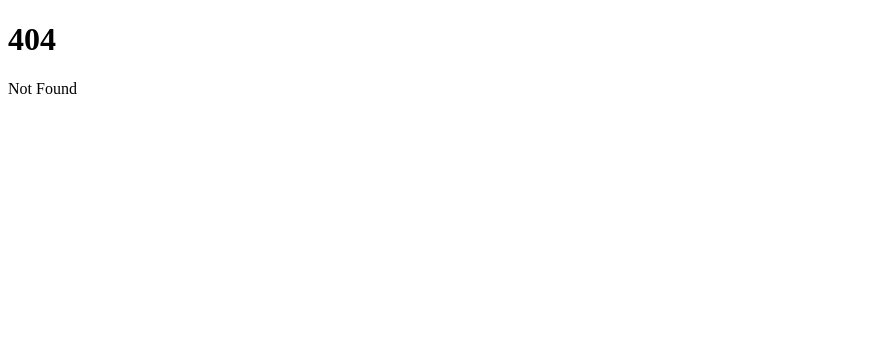
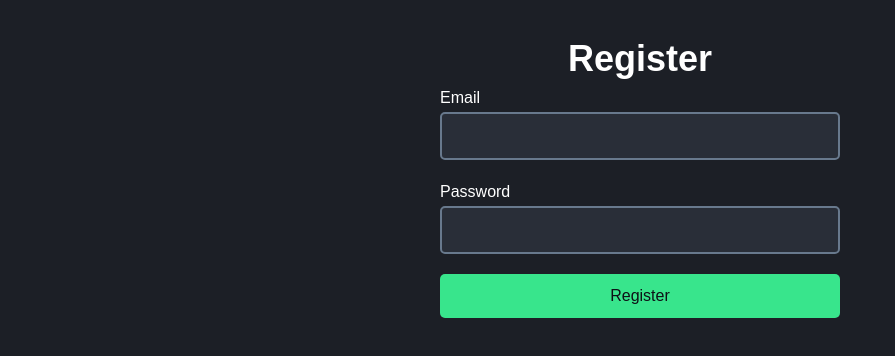
Before and after one commit to todorgarnev/game-rooms, a SvelteKit app: page /register in a window 1280 px wide. Before the commit this address had no page. Shown: the top 356 px of the page, without its empty margins (0-895 px from the left). Built offline with nearby package versions, Linux system fonts and the light colour scheme.

Commit message:
Added styles; Added login and register routes/pages

```diff
--- /dev/null
+++ b/src/app.css
@@ -0,0 +1,112 @@
+@import "reset.css";
+
+:root {
+	--dark-300: hsl(213, 24%, 7%);
+	--dark-200: hsl(222, 15%, 13%);
+	--dark-100: hsl(222, 15%, 19%);
+	--primary-300: hsl(149, 77%, 46%);
+	--primary-200: hsl(149, 77%, 56%);
+	--primary-100: hsl(149, 77%, 66%);
+	--secondary-300: hsl(289, 90%, 53%);
+	--secondary-200: hsl(289, 90%, 63%);
+	--secondary-100: hsl(289, 90%, 73%);
+	--gray: hsl(212, 15%, 48%);
+}
+
+body {
+	background: var(--dark-200);
+	color: #ffffff;
+	font-size: 18px;
+}
+
+main {
+	padding: 2rem;
+	text-align: center;
+}
+
+.container {
+	display: flex;
+	flex-direction: column;
+	align-items: center;
+	height: 100vh;
+	padding: 0 20px;
+}
+
+.auth-buttons {
+	display: flex;
+	justify-content: center;
+	align-items: center;
+	margin-top: 1rem;
+	gap: 1rem;
+}
+
+.card {
+	display: flex;
+	flex-direction: column;
+	margin: 0 auto;
+	background-color: var(--dark-200);
+	border-radius: 10px;
+	box-shadow: 0 0 10px rgba(0, 0, 0, 0.2);
+	padding: 32px;
+}
+
+.btn {
+	color: var(--dark-300);
+	border: none;
+	border-radius: 5px;
+	padding: 10px 20px;
+	font-size: 16px;
+	cursor: pointer;
+	transition: all 0.2s ease-in-out;
+}
+
+.btn:hover {
+	text-decoration: none;
+}
+
+.btn-primary {
+	background-color: var(--primary-200);
+	color: var(--dark-300);
+}
+
+.btn-primary:hover {
+	background-color: var(--primary-300);
+}
+
+.btn-secondary {
+	background-color: var(--secondary-200);
+	color: var(--dark-300);
+}
+
+.btn-secondary:hover {
+	background-color: var(--secondary-300);
+}
+
+input {
+	background-color: var(--dark-100);
+	border: var(--gray) 2px solid;
+	border-radius: 5px;
+	padding: 10px 20px;
+	color: #ffffff;
+	font-size: 16px;
+	margin-bottom: 20px;
+}
+
+input:focus {
+	outline: var(--primary-300) 2px solid;
+}
+
+.auth-form {
+	display: flex;
+	flex-direction: column;
+	width: 100%;
+	max-width: 400px;
+	min-width: 400px;
+	margin: 0 auto;
+}
+
+.auth-form label {
+	text-align: left;
+	padding-bottom: 2px;
+	font-size: 16px;
+}
--- /dev/null
+++ b/src/reset.css
@@ -0,0 +1,86 @@
+/* Write your global styles here */
+/*
+  1. Use a more-intuitive box-sizing model.
+*/
+*,
+*::before,
+*::after {
+	box-sizing: border-box;
+}
+
+/*
+  2. Remove default margin
+*/
+* {
+	margin: 0;
+}
+
+/*
+  3. Allow percentage-based heights in the application
+*/
+html,
+body {
+	height: 100%;
+}
+
+/*
+  Typographic tweaks!
+  4. Add accessible line-height
+  5. Improve text rendering
+*/
+body {
+	line-height: 1.5;
+	-webkit-font-smoothing: antialiased;
+	font-family: sans-serif;
+}
+
+/*
+  6. Improve media defaults
+*/
+img,
+picture,
+video,
+canvas,
+svg {
+	display: block;
+	max-width: 100%;
+}
+
+/*
+  7. Remove built-in form typography styles
+*/
+input,
+button,
+textarea,
+select {
+	font: inherit;
+}
+
+/*
+  8. Avoid text overflows
+*/
+
+h1,
+h2,
+h3,
+h4,
+h5,
+h6 {
+	overflow-wrap: break-word;
+}
+
+a {
+	text-decoration: none;
+	color: inherit;
+}
+
+a:hover {
+	text-decoration: underline;
+}
+
+/*
+  9. Create a root stacking context
+*/
+#root {
+	isolation: isolate;
+}
--- /dev/null
+++ b/src/routes/+layout.svelte
@@ -0,0 +1,5 @@
+<script>
+	import ("../app.css")
+</script>
+
+<slot />
--- /dev/null
+++ b/src/routes/register/+page.svelte
@@ -0,0 +1,13 @@
+<script lang="ts">
+</script>
+
+<main>
+	<h1>Register</h1>
+	<form action="" class="auth-form">
+		<label for=""> Email </label>
+		<input type="text" name="email" />
+		<label for=""> Password </label>
+		<input type="password" name="password" />
+		<button class="btn btn-primary">Register</button>
+	</form>
+</main>
```
Also changed, not shown: src/routes/+page.svelte (+8 -2 lines), src/routes/login/+page.svelte (added, +13 -0 lines), src/routes/login/+page.server.ts (added), src/routes/register/+page.server.ts (added), 1 other file (tests, documents, lock files or other folders).
